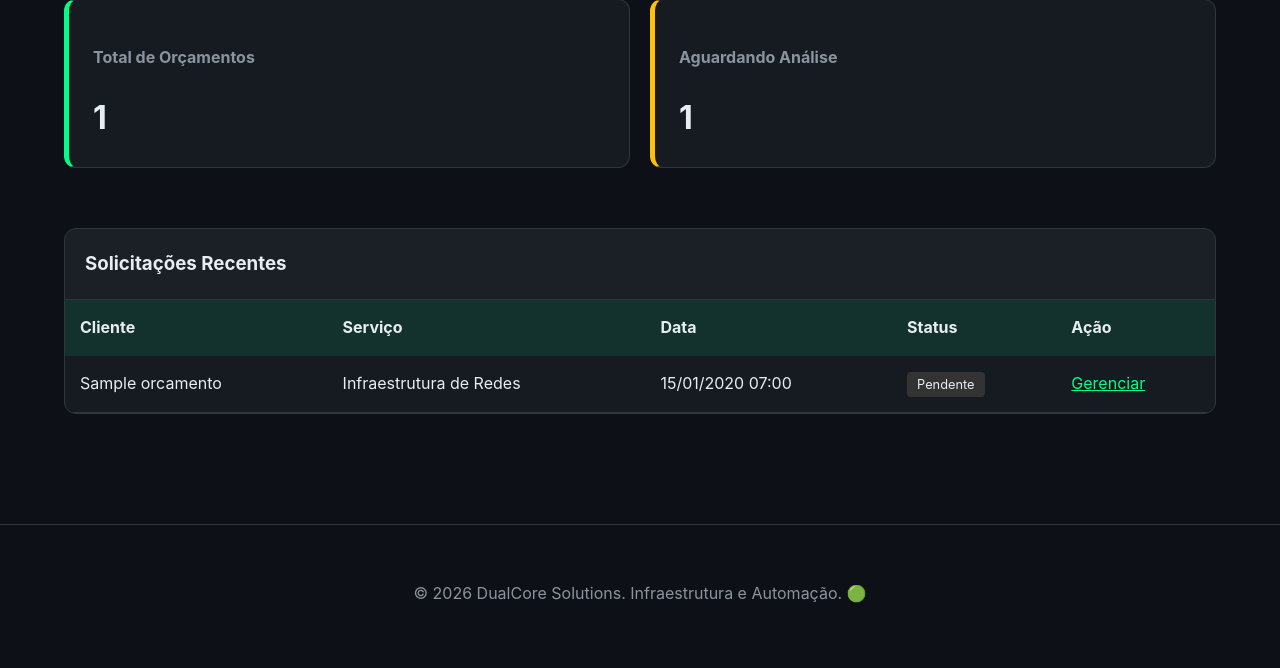
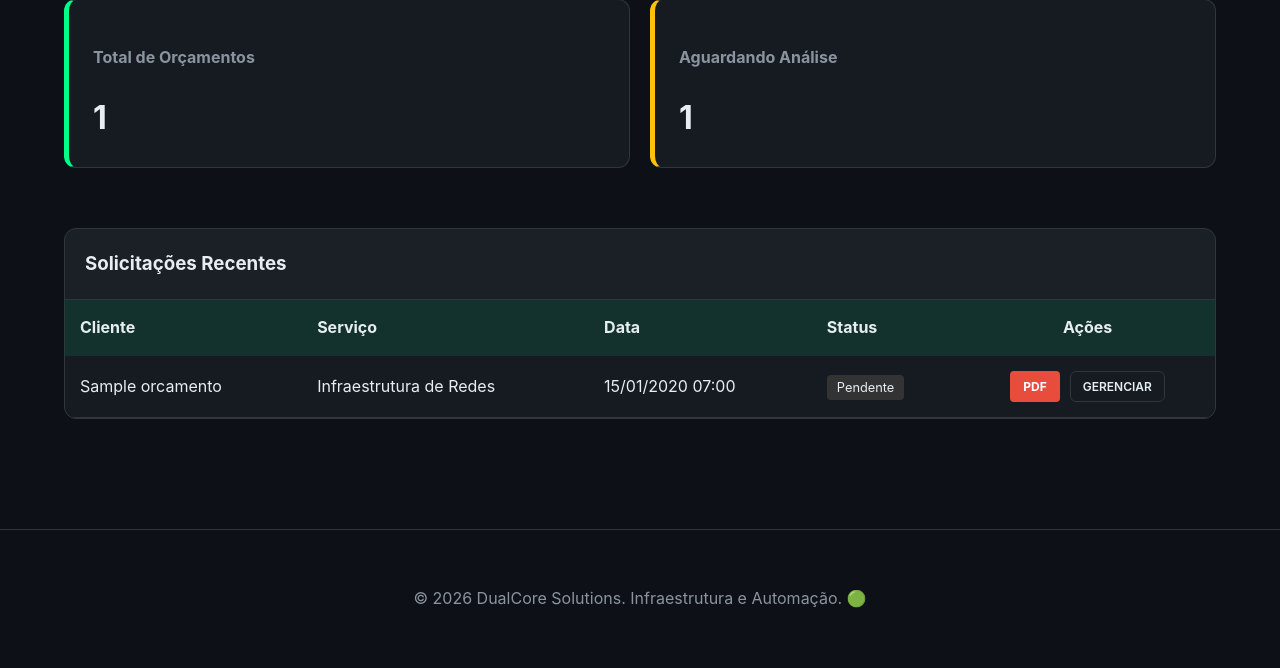
Before and after one commit to DualCoreSolutions/DualCore_Enterprise, a Django app: page /dashboard/ in a window 1280 px wide. Shown: the part 243-911 px from the top of the page. Before the commit the page ends 846 px from the top, so only its background shows below. Run offline with Django 5.2, Linux system fonts and the light colour scheme; a user stored in the database is signed in; tables that the repository leaves empty hold one stand-in row (values such as "Sample post").

Commit message:
feat: dashboard editado com suporte visual a relatórios PDF

```diff
--- a/apps/dashboard/urls.py
+++ b/apps/dashboard/urls.py
@@ -3,6 +3,6 @@ from django.urls import path
 from . import views
 
 urlpatterns = [
-    # O nome 'dashboard' aqui resolve o erro de redirecionamento
     path('', views.DashboardIndexView.as_view(), name='dashboard'),
+    path('pdf/<int:pk>/', views.gerar_pdf_orcamento, name='gerar_pdf'),
 ]
--- a/apps/dashboard/views.py
+++ b/apps/dashboard/views.py
@@ -1,15 +1,38 @@
 # apps/dashboard/views.py
+from django.shortcuts import get_object_or_404
+from django.http import HttpResponse
+from django.template.loader import get_template
+from xhtml2pdf import pisa
+from apps.website.models import Orcamento
 from django.views.generic import TemplateView
 from django.contrib.auth.mixins import LoginRequiredMixin
-from apps.website.models import Orcamento # Certifique-se desta importação
 
 class DashboardIndexView(LoginRequiredMixin, TemplateView):
     template_name = 'dashboard/index.html'
 
     def get_context_data(self, **kwargs):
         context = super().get_context_data(**kwargs)
-        # Busca todos os orçamentos para listar no dashboard
         context['orçamentos'] = Orcamento.objects.all().order_by('-data_envio')
-        # Conta quantos estão pendentes para o card de resumo
         context['pendentes'] = Orcamento.objects.filter(status='pendente').count()
         return context
+
+def gerar_pdf_orcamento(request, pk):
+    # 1. Busca os dados do orçamento no banco de dados
+    orcamento = get_object_or_404(Orcamento, pk=pk)
+
+    # 2. Define o template que será usado para o PDF
+    template_path = 'dashboard/pdf_template.html'
+    context = {'orcamento': orcamento}
+
+    # 3. Prepara a resposta do navegador
+    response = HttpResponse(content_type='application/pdf')
+    response['Content-Disposition'] = f'attachment; filename="Orcamento_{orcamento.nome}.pdf"'
+
+    # 4. Renderiza o HTML e converte para PDF
+    template = get_template(template_path)
+    html = template.render(context)
+    pisa_status = pisa.CreatePDF(html, dest=response)
+
+    if pisa_status.err:
+       return HttpResponse('Erro ao gerar PDF', status=400)
+    return response
--- a/templates/dashboard/index.html
+++ b/templates/dashboard/index.html
@@ -29,7 +29,7 @@
                     <th style="padding: 15px;">Serviço</th>
                     <th style="padding: 15px;">Data</th>
                     <th style="padding: 15px;">Status</th>
-                    <th style="padding: 15px;">Ação</th>
+                    <th style="padding: 15px; text-align: center;">Ações</th>
                 </tr>
             </thead>
             <tbody>
@@ -43,8 +43,13 @@
                             {{ item.get_status_display }}
                         </span>
                     </td>
-                    <td style="padding: 15px;">
-                        <a href="/admin/website/orcamento/{{ item.id }}/change/" class="text-primary">Gerenciar</a>
+                    <td style="padding: 15px; text-align: center; display: flex; gap: 10px; justify-content: center;">
+                        <a href="{% url 'gerar_pdf' item.pk %}" class="btn" style="background: #e74c3c; color: white; padding: 5px 12px; border-radius: 4px; font-size: 0.75rem; text-decoration: none; font-weight: bold;">
+                            PDF
+                        </a>
+                        <a href="/admin/website/orcamento/{{ item.id }}/change/" class="btn btn-outline" style="padding: 5px 12px; font-size: 0.75rem; text-decoration: none;">
+                            GERENCIAR
+                        </a>
                     </td>
                 </tr>
                 {% empty %}
```
Also changed, not shown: templates/dashboard/pdf_template.html (added, +33 -0 lines).
